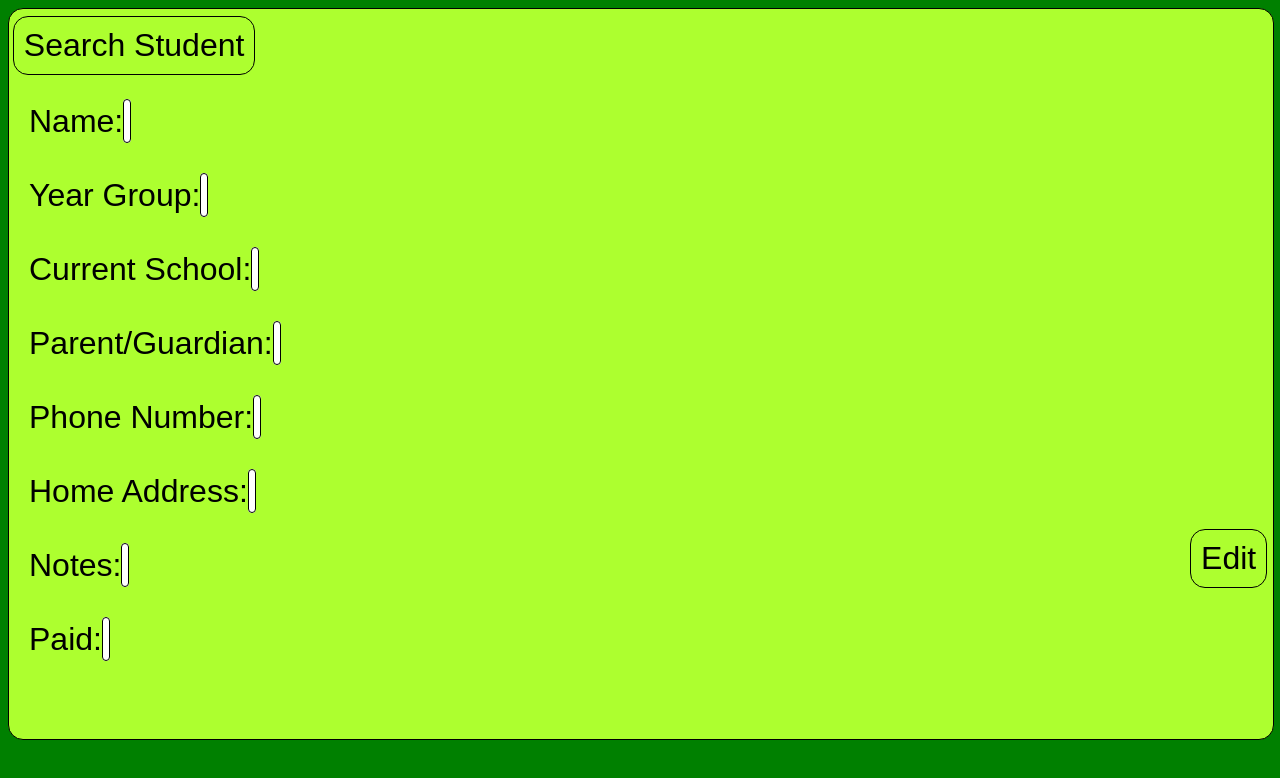
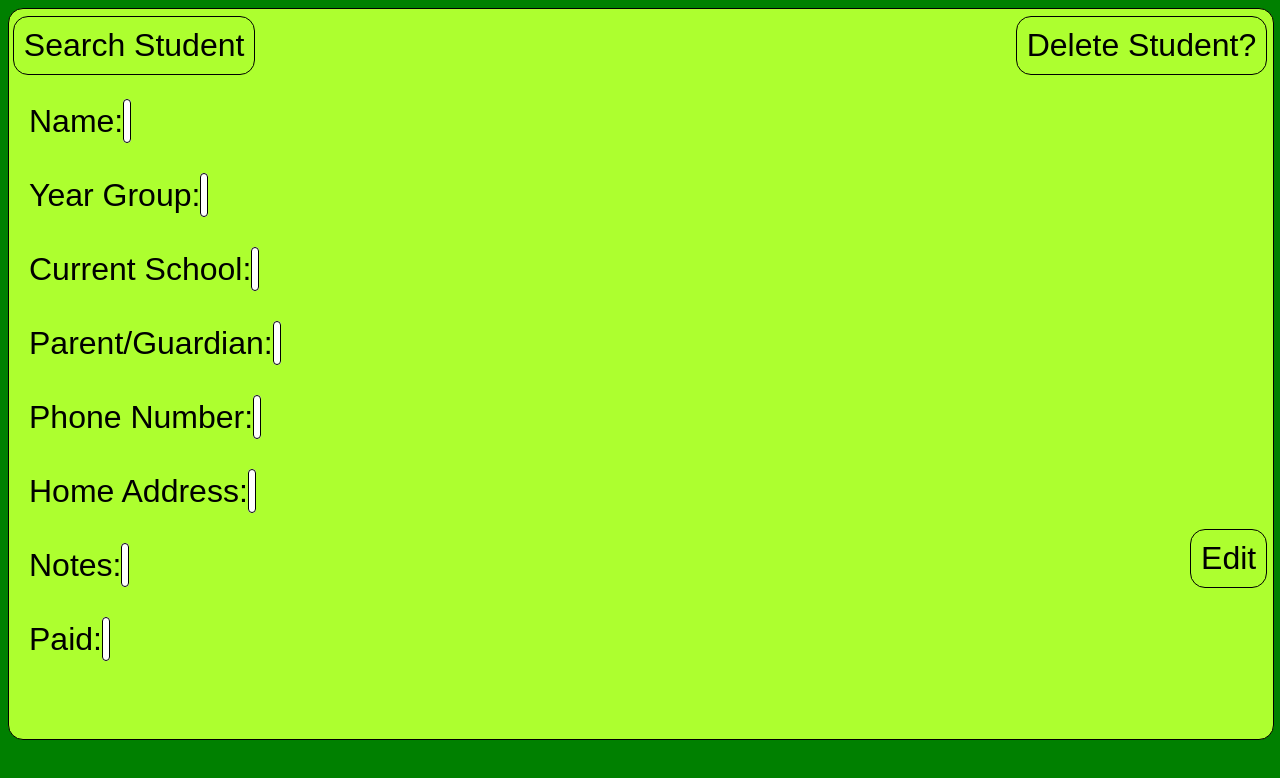
Before and after one commit to Airlo-eng/KTC-Attendance-Website, a React (Create React App) app in the folder ktc-attendance-website/: page /student_info/1 in a window 1280 px wide. Shown: the top 778 px of the page. Built offline with nearby package versions, Linux system fonts and the light colour scheme; no server answers.

Commit message:
COMPLETE!
Added deleting students. Final touches to resetting payments.

```diff
--- a/ktc-attendance-website/src/components/reset/ResetForm.js
+++ b/ktc-attendance-website/src/components/reset/ResetForm.js
@@ -36,7 +36,7 @@ function ResetForm() {
                         )
                     }
                 })
-            })
+            }).catch(error => console.log(error))
         }
 
         else if (method === "year") {
@@ -50,7 +50,6 @@ function ResetForm() {
                         console.log("Entered Year Group is not a valid Year Group");
                     }
                     else if (data[element].yearGroup === yearGroupInputRef.current.value && data[element].paid.toLowerCase() === "yes") {
-                        //setStudentInfo(data[element]);
                         fetch(
                              "https://ktc-attendance-app-default-rtdb.europe-west1.firebasedatabase.app/students/"+data[element].studentName+".json",
                              {
@@ -65,7 +64,7 @@ function ResetForm() {
                          )
                     }
                 })
-            })
+            }).catch(error => console.log(error))
         }
 
     }
--- a/ktc-attendance-website/src/components/student/StudentInfo.js
+++ b/ktc-attendance-website/src/components/student/StudentInfo.js
@@ -12,6 +12,7 @@ function StudentInfo(props) {
 
     const [studentInfo, setStudentInfo] = useState({});
     const [isEditing, setIsEditing] = useState(false);
+    const [confirmDelete, setConfirmDelete] = useState(false);
 
     const studentNameInputRef = useRef();
     const yearGroupInputRef = useRef();
@@ -42,6 +43,17 @@ function StudentInfo(props) {
         return id;
     }, [id]);
 
+    function deleteStudentHandler() {
+
+        fetch(
+            "https://ktc-attendance-app-default-rtdb.europe-west1.firebasedatabase.app/students/"+studentInfo.studentName+".json",
+            {
+                method: "DELETE"
+            }
+        )
+
+        history.replace("/");
+    }
 
     function setEditingOn() {
 
@@ -257,6 +269,18 @@ function StudentInfo(props) {
             <button className={classes.editOnOrOff} onClick={() => setEditingOff()}>Save</button>
             }
 
+            {
+                confirmDelete === false
+                ?
+                <button className={classes.deleteButton} onClick={() => setConfirmDelete(true)}>
+                    Delete Student?
+                </button>
+                :
+                <button className={classes.deleteButton} onClick={deleteStudentHandler}>
+                    Confirm?
+                </button>
+            }
+
         </div>
 
     );
--- a/ktc-attendance-website/src/components/student/StudentInfo.module.css
+++ b/ktc-attendance-website/src/components/student/StudentInfo.module.css
@@ -63,3 +63,17 @@
     font-size: xx-large;
     grid-row-start: 5;
 }
+
+.deleteButton{
+    border: 1px solid;
+    background-color: greenyellow;
+    border-radius: 15px;
+    font-size: xx-large;
+    font-family: sans-serif;
+    color: black;
+    padding: 10px;
+    position: fixed;
+    text-decoration: none;
+    top: 2%;
+    right: 1%;
+}
```
